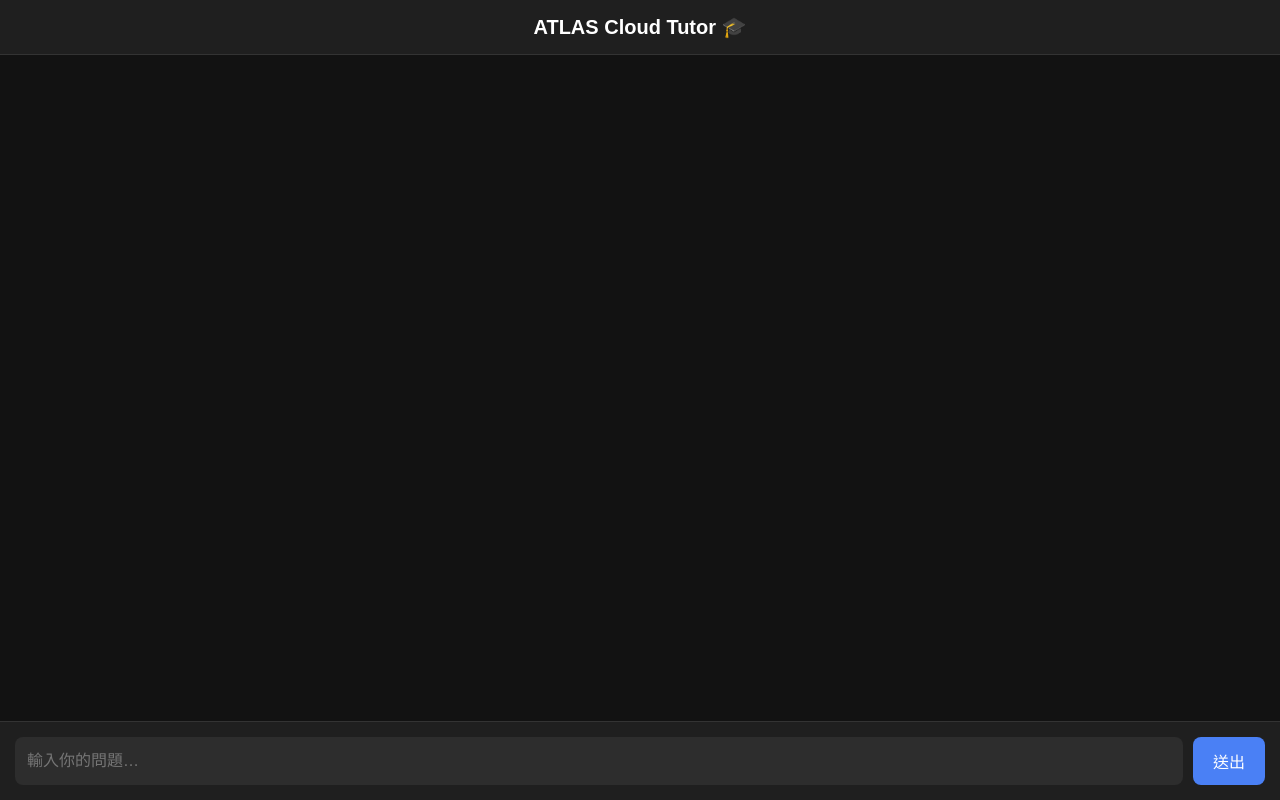
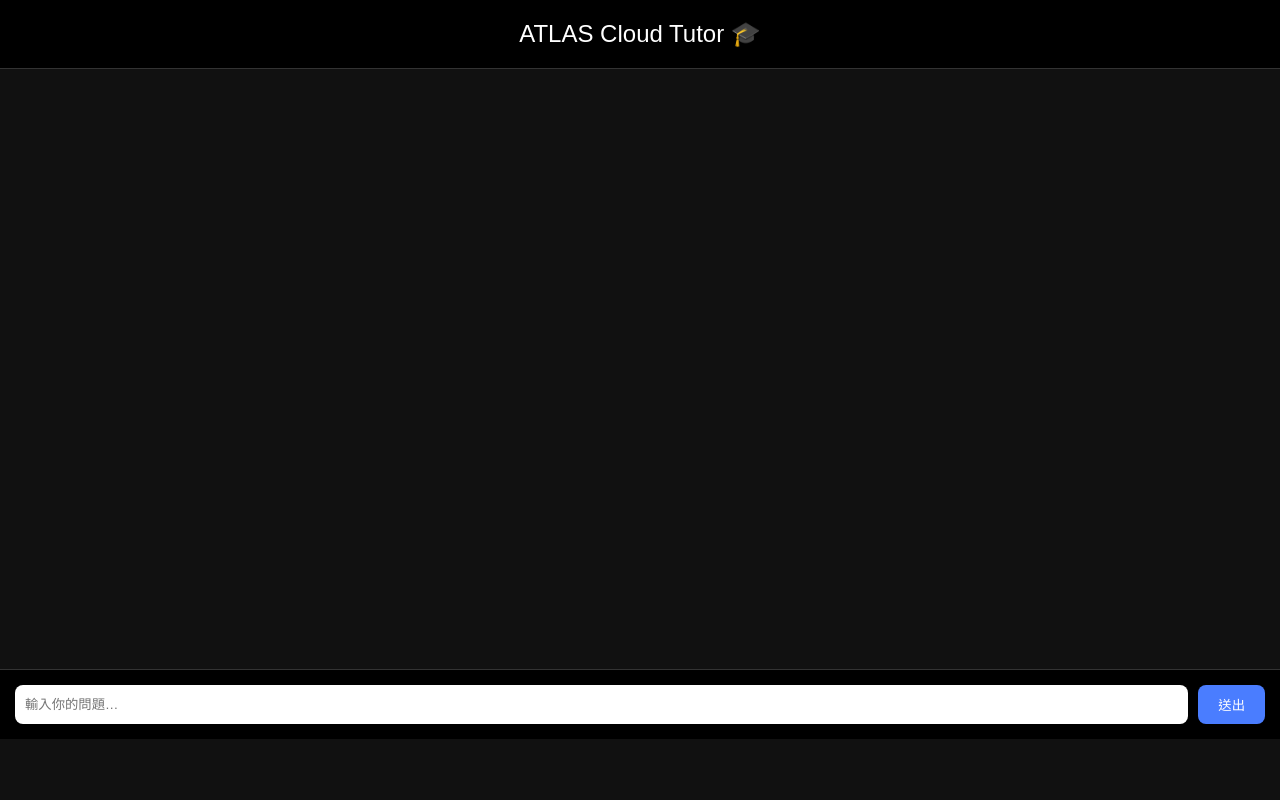
Before and after one commit to qqv1026/atlas-cloud, a Flask app: template templates/tutor.html in a window 1280 px wide. Run offline with Flask 3, Linux system fonts and the light colour scheme; the template is opened without the code that fills it, so the values that code supplies are empty.

Commit message:
Update tutor.html

```diff
--- a/templates/tutor.html
+++ b/templates/tutor.html
@@ -1,156 +1,113 @@
 <!DOCTYPE html>
 <html lang="zh-Hant">
 <head>
-    <meta charset="UTF-8">
+    <meta charset="UTF-8" />
+    <meta name="viewport" content="width=device-width, initial-scale=1.0" />
     <title>ATLAS Cloud Tutor</title>
+
     <style>
         body {
             margin: 0;
-            background: #121212;
-            font-family: "Microsoft JhengHei", sans-serif;
+            background: #111;
             color: #fff;
-            display: flex;
-            flex-direction: column;
-            height: 100vh;
+            font-family: sans-serif;
         }
 
         .header {
-            background: #1f1f1f;
-            padding: 15px;
-            font-size: 20px;
-            font-weight: bold;
+            padding: 20px;
+            background: #000;
+            font-size: 24px;
             text-align: center;
             border-bottom: 1px solid #333;
         }
 
-        .chat-container {
-            flex: 1;
+        #chat {
+            height: 70vh;
             overflow-y: auto;
             padding: 20px;
         }
 
-        .msg {
+        .bubble {
             max-width: 70%;
             padding: 12px 16px;
-            margin-bottom: 12px;
+            margin: 10px 0;
             border-radius: 10px;
-            line-height: 1.5;
         }
 
         .user {
-            background: #4a80f5;
+            background: #4a7dff;
             margin-left: auto;
-            text-align: right;
         }
 
-        .assistant {
-            background: #2d2d2d;
+        .bot {
+            background: #333;
             margin-right: auto;
         }
 
-        .input-bar {
+        .input-area {
+            padding: 15px;
             display: flex;
-            padding: 15px;
-            background: #1f1f1f;
+            background: #000;
             border-top: 1px solid #333;
         }
 
         input {
             flex: 1;
-            padding: 12px;
+            padding: 10px;
             border-radius: 8px;
             border: none;
             outline: none;
-            background: #2d2d2d;
-            color: #fff;
-            font-size: 16px;
         }
 
         button {
             margin-left: 10px;
-            padding: 12px 20px;
-            background: #4a80f5;
-            color: #fff;
+            padding: 10px 20px;
+            background: #4a7dff;
             border: none;
             border-radius: 8px;
+            color: white;
             cursor: pointer;
-            font-size: 16px;
-        }
-
-        button:disabled {
-            background: #777;
-            cursor: not-allowed;
-        }
-
-        .thinking {
-            opacity: 0.7;
-            font-style: italic;
         }
     </style>
 </head>
+
 <body>
-
     <div class="header">ATLAS Cloud Tutor 🎓</div>
 
-<div class="chat-container" id="chat"></div>
+    <div id="chat"></div>
 
-<div class="input-bar">
-    <input id="question" type="text" placeholder="輸入你的問題…" />
-    <button onclick="sendMessage()" id="sendBtn">送出</button>
+    <div class="input-area">
+        <input id="question" placeholder="輸入你的問題…" />
+        <button onclick="send()">送出</button>
     </div>
 
     <script>
-const chat = document.getElementById("chat");
-const input = document.getElementById("question");
-const sendBtn = document.getElementById("sendBtn");
-
-function appendMessage(text, sender) {
-    const msg = document.createElement("div");
-    msg.className = "msg " + sender;
-    msg.innerText = text;
-    chat.appendChild(msg);
-    chat.scrollTop = chat.scrollHeight;
+        function addBubble(text, cls) {
+            const div = document.createElement("div");
+            div.className = "bubble " + cls;
+            div.innerText = text;
+            document.getElementById("chat").appendChild(div);
         }
 
-async function sendMessage() {
-    let q = input.value.trim();
+        async function send() {
+            const q = document.getElementById("question").value.trim();
             if (!q) return;
 
-    appendMessage(q, "user");
-    input.value = "";
-    sendBtn.disabled = true;
+            addBubble(q, "user");
 
-    appendMessage("老師正在思考中… ⏳", "assistant thinking");
-    const thinkingBubble = chat.lastChild;
-
-    try {
-        let response = await fetch("/tutor", {
+            const res = await fetch("/tutor", {
                 method: "POST",
                 headers: { "Content-Type": "application/json" },
                 body: JSON.stringify({ question: q })
             });
 
-        let data = await response.json();
+            const data = await res.json();
 
-        thinkingBubble.remove();
+            // 🔥 重要：顯示 AI 回覆
+            addBubble(data.answer || "（無回覆）", "bot");
 
-        if (data.answer) {
-            appendMessage(data.answer, "assistant");
-        } else {
-            appendMessage("⚠️ 錯誤：" + JSON.stringify(data), "assistant");
+            document.getElementById("question").value = "";
         }
-    } catch (err) {
-        thinkingBubble.remove();
-        appendMessage("❌ 連線錯誤：" + err.message, "assistant");
-    }
-
-    sendBtn.disabled = false;
-}
-
-input.addEventListener("keypress", function(e) {
-    if (e.key === "Enter") sendMessage();
-});
     </script>
-
 </body>
 </html>
```
Lines whose indentation alone changed are shown as unchanged.
